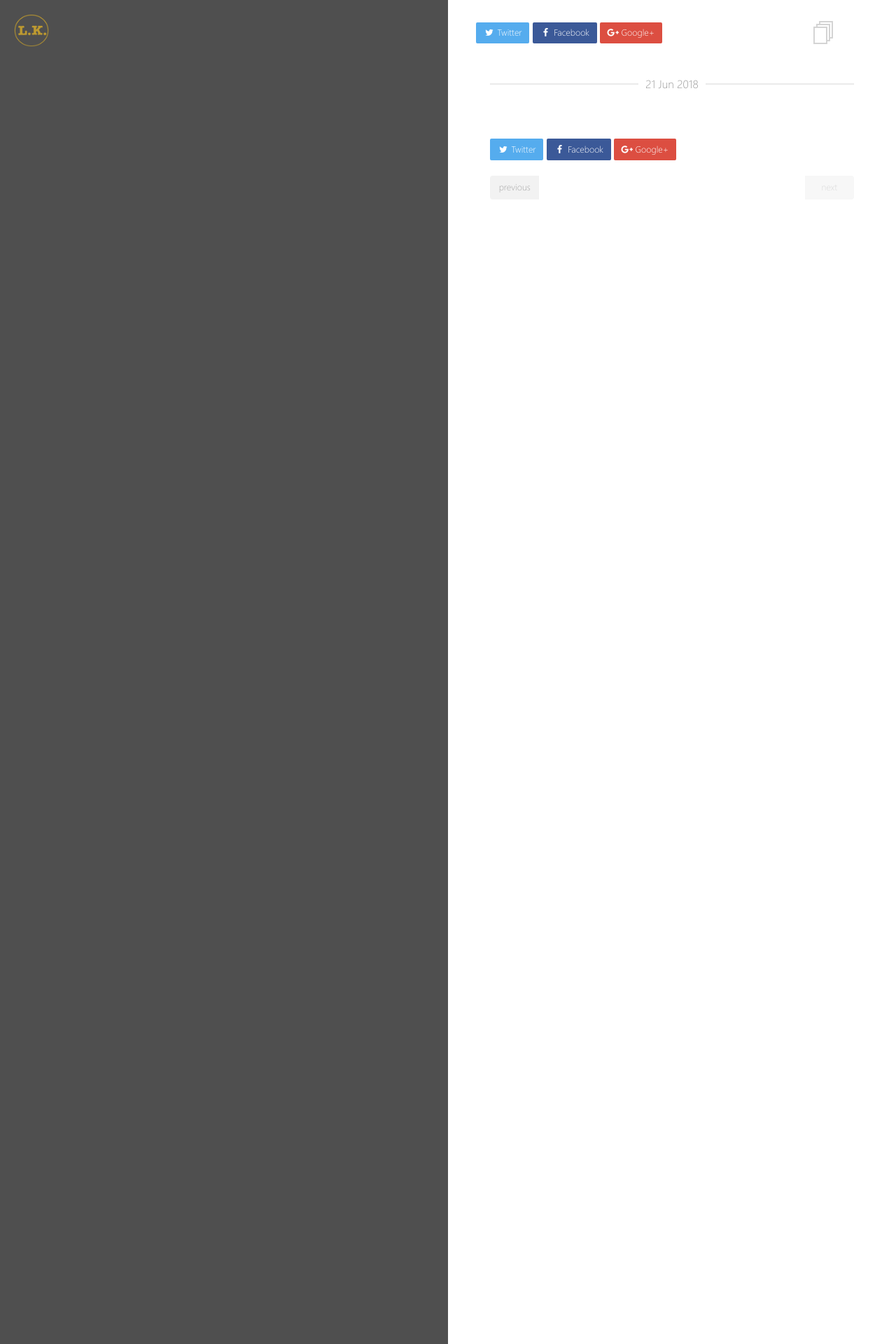
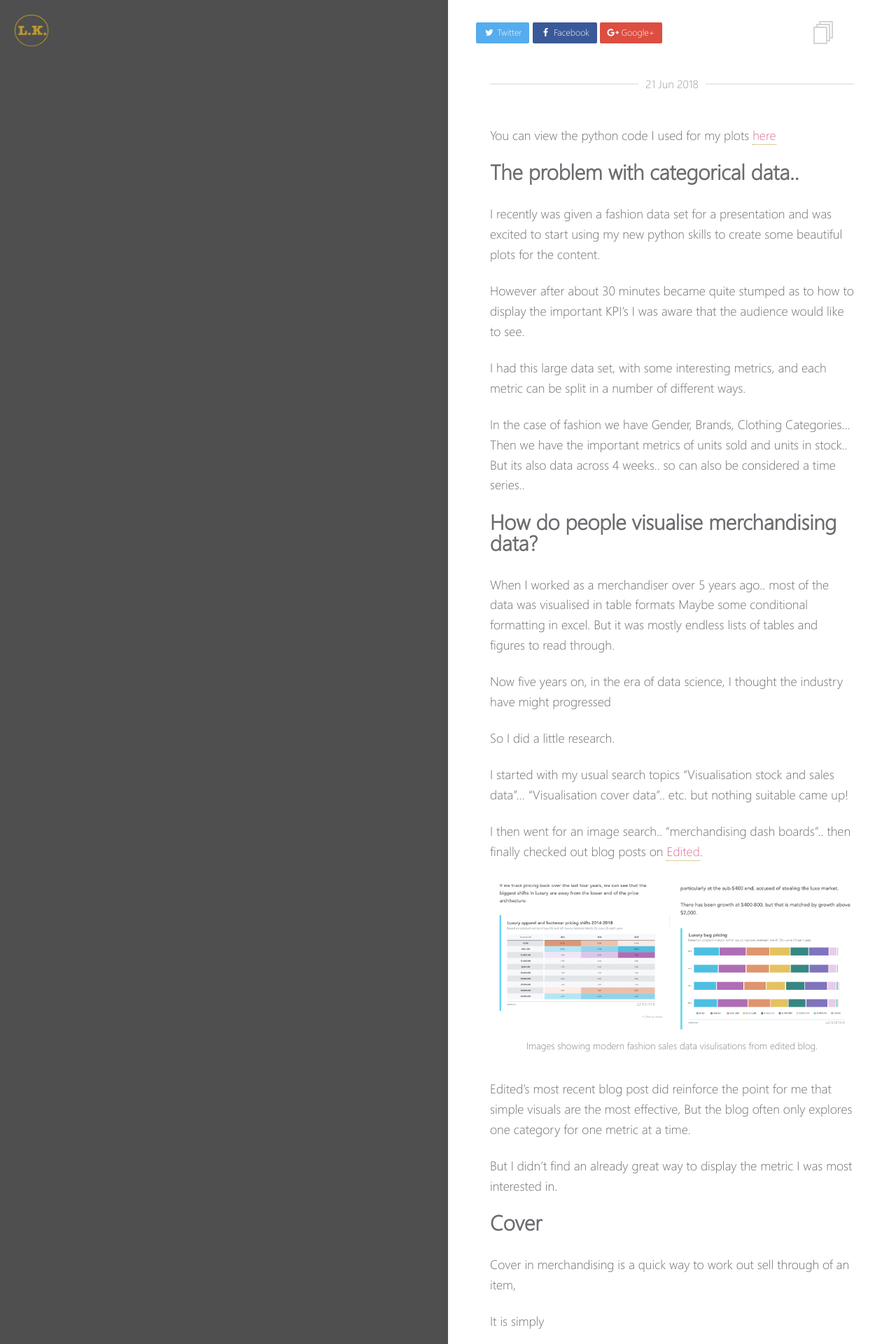
Before and after one commit to lucykbees/lucykbees.github.io, a Jekyll site: the page built from _posts/2018-06-21-Visualisation-Starter-Guide-Python.markdown, in a window 1280 px wide. Shown: the top 1920 px of the page at 70% size. Built offline with Jekyll 4.4.1, drawn with Linux system fonts in a browser that asks for light colours; some of the changed text lies outside the part shown.

Commit message:
new posts

```diff
--- a/_posts/2018-06-21-Visualisation-Starter-Guide-Python.markdown
+++ b/_posts/2018-06-21-Visualisation-Starter-Guide-Python.markdown
@@ -1,8 +1,104 @@
 ---
 
 layout: post
-title:  "Mastering matplotlib"
+title:  "Visualising Categorical Data For Merchandisers"
 date:   2018-06-21 18:10:11 +0100
 categories: data-science, learning
 
 ---
+
+You can view the python code I used for my plots [here](https://www.kaggle.com/ucandotherobot/swarmplots-for-fashion-cover-data)
+
+## The problem with categorical data..
+
+I recently was given a fashion data set for a presentation and was excited to start using my new python skills to create some beautiful plots for the content.
+
+However after about 30 minutes became quite stumped as to how to display the important KPI's I was aware that the audience would like to see.
+
+I had this large data set,  with some interesting metrics, and each metric can be split in a number of different ways.
+
+In the case of fashion we have Gender, Brands, Clothing Categories...
+Then we have the important metrics of units sold and units in stock..
+But its also data across 4 weeks.. so can also be considered a time series..
+
+## How do people visualise merchandising data?
+
+When I worked as a merchandiser over 5 years ago.. most of the data was visualised in table formats
+Maybe some conditional formatting in excel.
+But it was mostly endless lists of tables and figures to read through.
+
+Now five years on, in the era of data science,  I thought the industry have might progressed
+
+So I did a little research.
+
+I started with my usual search topics "Visualisation stock and sales data"... "Visualisation cover data".. etc. but nothing suitable came up!
+
+I then went for an image search.. "merchandising dash boards".. then finally checked out blog posts on [Edited](https://edited.com/blog).
+
+<figure class="half">
+    <a href="/images/edited1.png"><img src="/images/edited1.png"></a>
+    <a href="/images/edited2.png"><img src="/images/edited2.png"></a>
+    <figcaption>Images showing modern fashion sales data visulisations from edited blog.</figcaption>
+</figure>
+
+Edited's most recent blog post did reinforce the point for me that simple visuals are the most effective,
+But the blog often only explores one category for one metric at a time.
+
+But I didn't find an already great way to display the metric I was most interested in.
+
+
+## Cover
+
+Cover in merchandising is a quick way to work out sell through of an item,
+
+It is simply
+
+current stock / average weekly sales
+
+which gives you a quick estimate of how many weeks your stock will last or how well it is performing
+
+It is a great way to normalise your data, as you might have 1000 sales but 100000 units of stock
+
+Which would take 100 weeks to get rid of..
+
+
+
+## Swarm plots
+
+
+The problem with just plotting cover in a bar chart, it that is doesn't show the distribution in the data set.
+Its very often with sales data that you have a few individual items with extreme cover values.
+In normal data science techniques you want to filter them out..
+But in real life for sales data these anomalies are your best and worst selling products
+
+Here I have firstly a plot of average sales - looking at this high level, you could jump to conclusions that the shoes category in the top performer
+
+Below I have then have a plot of average cover (normalised with log) - you could again jump to conclusion about shoes, this time that is the worst performing
+
+
+Finally we have the swarm plot
+
+In this plot each dot represents a line item,
+
+Here you can see that shoes has a few items with high cover
+And it also unmasks the average cover of the other categories
+
+Now you can see that many clothing and bag items are over performing on cover
+
+
+<figure>
+	<a href="/images/swarm.png"><img src="/images/swarm.png"></a>
+</figure>
+
+Will do more on plotting this data in future posts..
+
+Inspired by this excellent seaborn [documentation](https://seaborn.pydata.org/tutorial/categorical.html)
+
+
+Main benefits of the swarm chart:
+
+* It points me in a direction, rather then looking line by line through the data in a spread sheet.
+
+* It also helps you to consume more of the data at once, as you can see both trend of cover and the overall distribution of the cover by brand.
+
+* It stops you coming to generalised conclusions as you would with the bar chart, eg. For me this highlights that there are a few footwear brands with extremely high cover (worth investigating as new season)
```
Also changed, not shown: index.md (+2 -3 lines), _posts/2018-07-01-Intro-to-bokeh.markdown (added), images/edited1.png (added), images/edited2.png (added), images/swarm.png (added).
